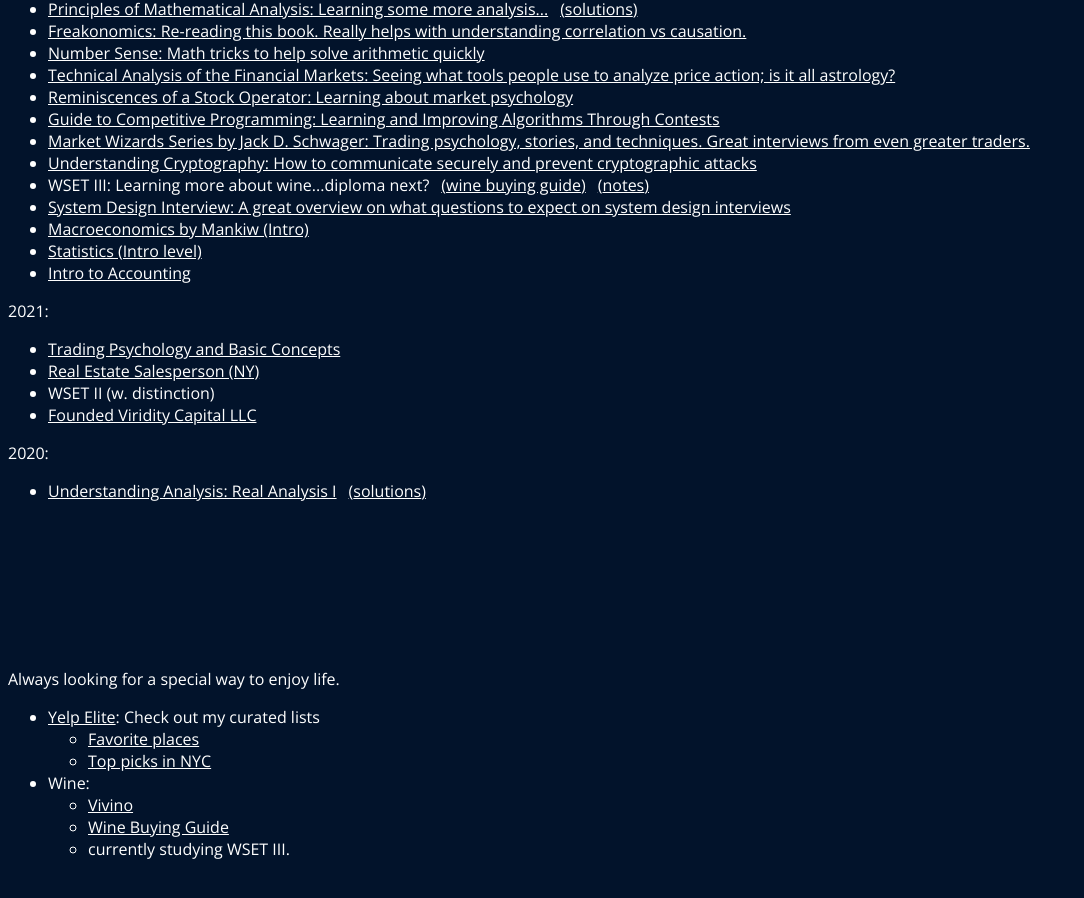
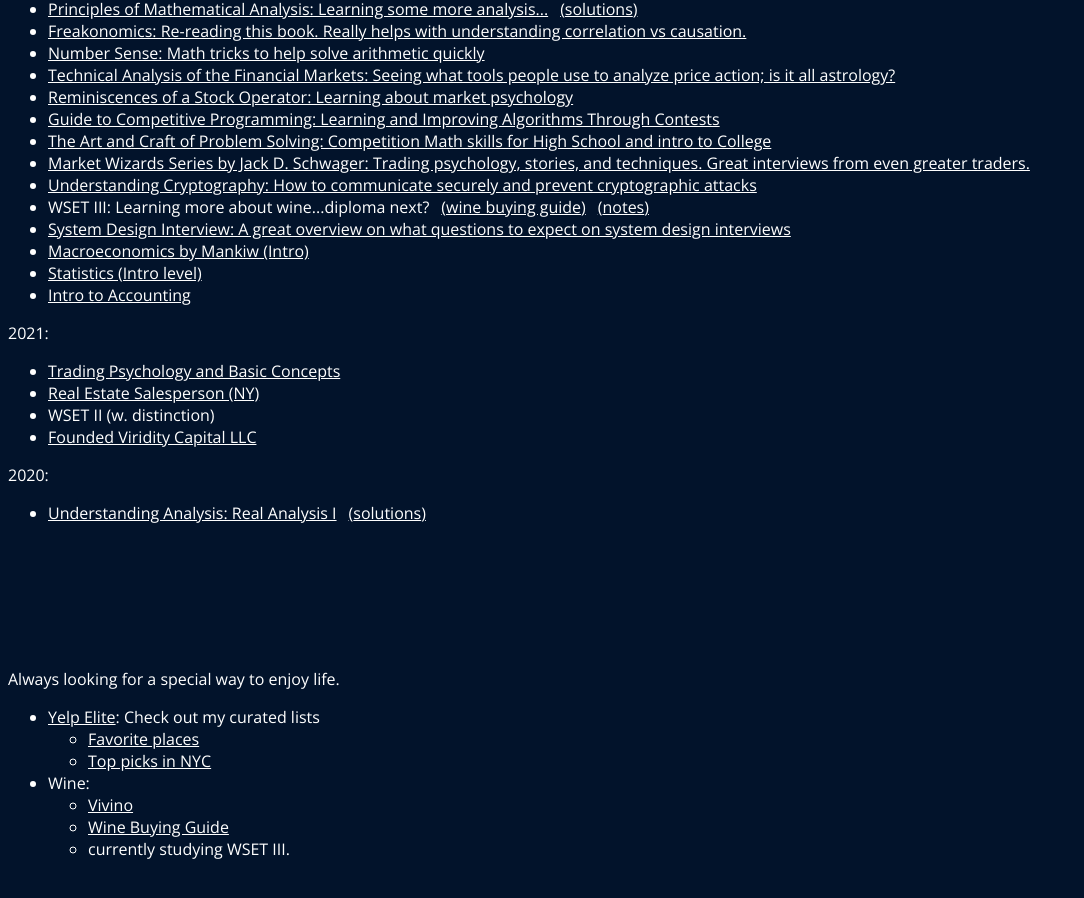
Before and after one commit to mikinty/mikinty.github.io-archive3, a React app: page / in a window 1280 px wide. Shown: the part 2436-3334 px from the top of the page, without its empty margins (0-1084 px from the left). Built offline with nearby package versions, Linux system fonts and the light colour scheme.

Commit message:
Add art and craft of problem solving

```diff
--- a/src/pages/AcademiaPage.js
+++ b/src/pages/AcademiaPage.js
@@ -32,6 +32,10 @@
     {
       name: "Guide to Competitive Programming: Learning and Improving Algorithms Through Contests",
       link: "https://amzn.to/3lbdlFV",
+    },
+    {
+      name: "The Art and Craft of Problem Solving: Competition Math skills for High School and intro to College",
+      link: "https://amzn.to/3GS0lyQ",
     },
     {
       name: "Market Wizards Series by Jack D. Schwager: Trading psychology, stories, and techniques. Great interviews from even greater traders.",
```
